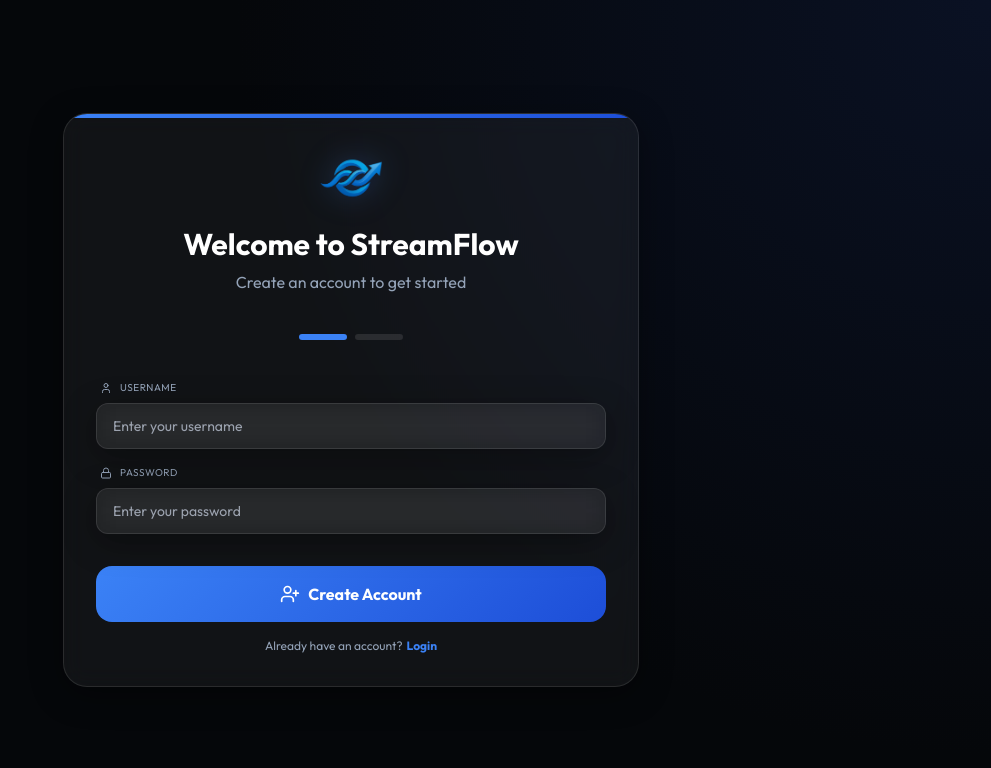
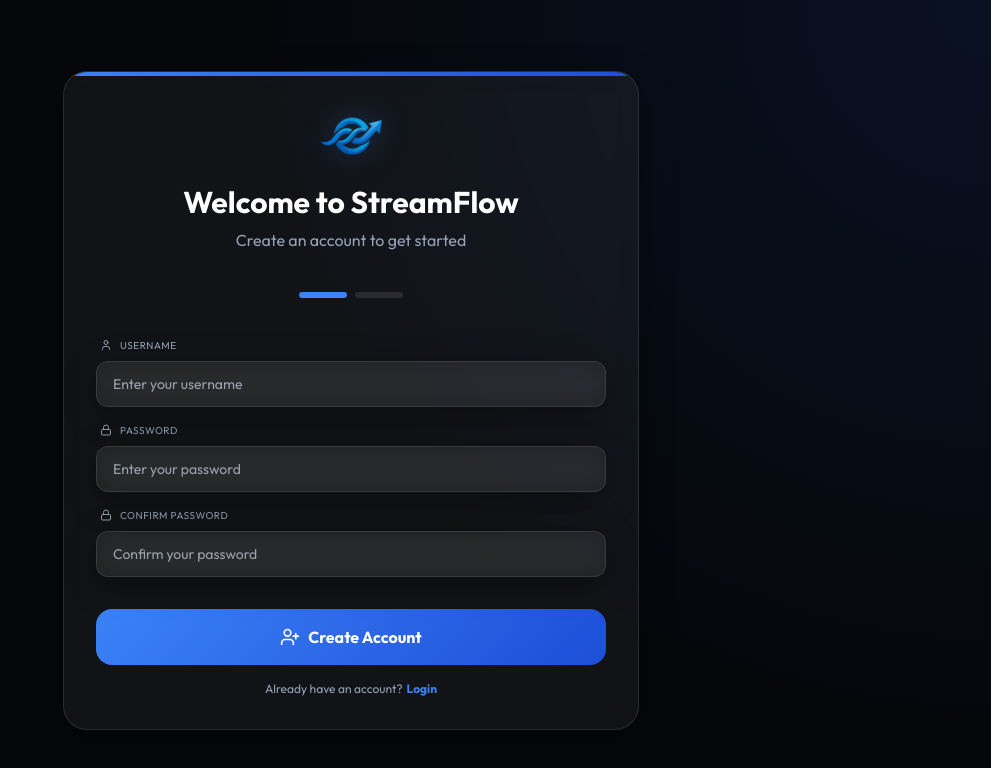
Before and after one commit to RedaYasserSebaa/StreamFlow, a React (Vite) app in the folder frontend/: page / in a window 1280 px wide. Shown: the top 768 px of the page, without its empty margins (289-1280 px from the left). Built offline with nearby package versions, Linux system fonts and the light colour scheme.

Commit message:
feat: implement setup wizard with user authentication and service configuration management

```diff
--- a/frontend/src/App.tsx
+++ b/frontend/src/App.tsx
@@ -5,12 +5,18 @@ import MyLists from './pages/MyLists';
 import SearchResults from './pages/SearchResults';
 import MainLayout from './layout/MainLayout';
 import { useStore } from './store/useStore';
+import Toast from './components/common/Toast';
 
 function App() {
   const { currentView, isConfigured, searchQuery, isAuthenticated } = useStore();
 
   if (!isAuthenticated() || !isConfigured()) {
-    return <Setup />;
+    return (
+      <>
+        <Setup />
+        <Toast />
+      </>
+    );
   }
 
   const renderContent = () => {
@@ -33,9 +39,12 @@ function App() {
   };
 
   return (
-    <MainLayout>
-      {renderContent()}
-    </MainLayout>
+    <>
+      <MainLayout>
+        {renderContent()}
+      </MainLayout>
+      <Toast />
+    </>
   );
 }
 
--- /dev/null
+++ b/frontend/src/components/common/Toast.tsx
@@ -0,0 +1,30 @@
+import { motion, AnimatePresence } from 'framer-motion';
+import { useStore } from '../../store/useStore';
+
+const Toast = () => {
+  const { toast } = useStore();
+
+  return (
+    <AnimatePresence>
+      {toast && (
+        <motion.div
+          initial={{ opacity: 0, y: 50, x: '-50%' }}
+          animate={{ opacity: 1, y: 0, x: '-50%' }}
+          exit={{ opacity: 0, y: 20, x: '-50%' }}
+          className={`fixed bottom-8 left-1/2 -translate-x-1/2 z-[300] px-6 py-3 rounded-2xl glass border border-white/10 shadow-2xl flex items-center gap-3 min-w-[300px] ${
+            toast.type === 'success' ? 'border-accent-primary/30' :
+            toast.type === 'error' ? 'border-red-500/30' : 'border-white/10'
+          }`}
+        >
+          <div className={`w-2 h-2 rounded-full ${
+            toast.type === 'success' ? 'bg-accent-primary animate-pulse' :
+            toast.type === 'error' ? 'bg-red-500' : 'bg-blue-500'
+          }`} />
+          <p className="text-sm font-medium text-white">{toast.message}</p>
+        </motion.div>
+      )}
+    </AnimatePresence>
+  );
+};
+
+export default Toast;
--- a/frontend/src/layout/MainLayout.tsx
+++ b/frontend/src/layout/MainLayout.tsx
@@ -5,7 +5,7 @@ import { motion, AnimatePresence } from 'framer-motion';
 import { Search } from 'lucide-react';
 
 const MainLayout: React.FC<{ children: React.ReactNode }> = ({ children }) => {
-  const { searchQuery, setSearchQuery, selectedMovie, toast, setCurrentView } = useStore();
+  const { searchQuery, setSearchQuery, selectedMovie, setCurrentView } = useStore();
 
   return (
     <div className="flex bg-background min-h-screen">
@@ -55,25 +55,8 @@ const MainLayout: React.FC<{ children: React.ReactNode }> = ({ children }) => {
         </div>
       </main>
 
-      {/* Toast Notification */}
       <AnimatePresence>
-        {toast && (
-          <motion.div
-            initial={{ opacity: 0, y: 50, x: '-50%' }}
-            animate={{ opacity: 1, y: 0, x: '-50%' }}
-            exit={{ opacity: 0, y: 20, x: '-50%' }}
-            className={`fixed bottom-8 left-1/2 -translate-x-1/2 z-[200] px-6 py-3 rounded-2xl glass border border-white/10 shadow-2xl flex items-center gap-3 min-w-[300px] ${
-              toast.type === 'success' ? 'border-accent-primary/30' :
-              toast.type === 'error' ? 'border-red-500/30' : 'border-white/10'
-            }`}
-          >
-            <div className={`w-2 h-2 rounded-full ${
-              toast.type === 'success' ? 'bg-accent-primary animate-pulse' :
-              toast.type === 'error' ? 'bg-red-500' : 'bg-blue-500'
-            }`} />
-            <p className="text-sm font-medium text-white">{toast.message}</p>
-          </motion.div>
-        )}
+        {selectedMovie && <StreamModal />}
       </AnimatePresence>
 
       <AnimatePresence>
--- a/frontend/src/pages/Setup.tsx
+++ b/frontend/src/pages/Setup.tsx
@@ -1,4 +1,4 @@
-import { useState } from 'react';
+import { useState, useEffect } from 'react';
 import { motion, AnimatePresence } from 'framer-motion';
 import {
   Search, Key, Server, CheckCircle, Network, ChevronRight,
@@ -8,13 +8,14 @@ import { useStore } from '../store/useStore';
 import { getBackendApi, loginUser, registerUser } from '../api';
 
 const Setup = () => {
-  const { config, setConfig, login, showToast } = useStore();
+  const { config, setConfig, login, showToast, isAuthenticated } = useStore();
   const [step, setStep] = useState(1);
   const [authMode, setAuthMode] = useState<'login' | 'signup'>('signup');
 
   const [authData, setAuthData] = useState({
     username: '',
-    password: ''
+    password: '',
+    confirmPassword: ''
   });
 
   const [formData, setFormData] = useState({
@@ -34,22 +35,31 @@ const Setup = () => {
   const [isAdvancedOpen, setIsAdvancedOpen] = useState(false);
   const [isLoading, setIsLoading] = useState(false);
 
+  useEffect(() => {
+    if (isAuthenticated()) {
+      setStep(2);
+    }
+  }, [isAuthenticated]);
+
   const handleAuth = async (e: React.FormEvent) => {
     e.preventDefault();
+
+    if (authMode === 'signup' && authData.password !== authData.confirmPassword) {
+      showToast('Passwords do not match', 'error');
+      return;
+    }
+
     setIsLoading(true);
     try {
       const authFunc = authMode === 'login' ? loginUser : registerUser;
       const res = await authFunc(formData.backend_url, authData);
 
       if (res.success) {
-        // If logging in, we might already have config
         login({ username: res.user.username, token: res.token }, res.user);
 
-        if (authMode === 'login' && res.user.config) {
-          // If login success and config exists, we're done
+        if (authMode === 'login' && res.user.config && res.user.config.tmdb_api_key) {
           showToast(`Welcome back, ${res.user.username}!`, 'success');
         } else {
-          // If signup or login without config, go to step 2
           setStep(2);
           if (res.user.config) {
             setFormData({ ...formData, ...res.user.config });
@@ -57,7 +67,8 @@ const Setup = () => {
         }
       }
     } catch (err: any) {
-      showToast(err.response?.data?.error || 'Authentication failed', 'error');
+      const errorMsg = err.response?.data?.error || 'Authentication failed. Please try again.';
+      showToast(errorMsg, 'error');
     } finally {
       setIsLoading(false);
     }
@@ -87,11 +98,8 @@ const Setup = () => {
     e.preventDefault();
     setIsLoading(true);
     try {
-      // First save to existing global config logic (backend server legacy support)
       const api = getBackendApi(formData.backend_url);
       await api.post('/api/config', formData);
-
-      // Then set in store (which triggers sync to backend users.json if logged in)
       setConfig(formData);
       showToast('Configuration saved successfully!', 'success');
     } catch (err) {
@@ -127,10 +135,12 @@ const Setup = () => {
         </div>
 
         {/* Step Indicator */}
+        {!isAuthenticated() && (
           <div className="flex items-center justify-center gap-2 mb-10">
             <div className={`h-1.5 w-12 rounded-full transition-all duration-500 ${step >= 1 ? 'bg-accent-primary' : 'bg-white/10'}`}></div>
             <div className={`h-1.5 w-12 rounded-full transition-all duration-500 ${step >= 2 ? 'bg-accent-primary' : 'bg-white/10'}`}></div>
           </div>
+        )}
 
         <AnimatePresence mode="wait">
           {step === 1 ? (
@@ -169,6 +179,21 @@ const Setup = () => {
                     onChange={(e) => setAuthData({...authData, password: e.target.value})}
                   />
                 </div>
+                {authMode === 'signup' && (
+                  <div className="space-y-2">
+                    <label className="text-[10px] text-muted uppercase tracking-wider px-1 flex items-center gap-2">
+                      <Lock size={12} /> Confirm Password
+                    </label>
+                    <input
+                      type="password"
+                      placeholder="Confirm your password"
+                      required
+                      className={inputClasses}
+                      value={authData.confirmPassword}
+                      onChange={(e) => setAuthData({...authData, confirmPassword: e.target.value})}
+                    />
+                  </div>
+                )}
               </div>
 
               <div className="pt-2">
@@ -347,6 +372,7 @@ const Setup = () => {
               </div>
 
               <div className="flex gap-4">
+                {!isAuthenticated() && (
                   <button
                     type="button"
                     onClick={() => setStep(1)}
@@ -354,13 +380,14 @@ const Setup = () => {
                   >
                     Back
                   </button>
+                )}
                 <button
                   type="submit"
                   disabled={isLoading}
-                  className="flex-[2] bg-gradient-premium hover:shadow-[0_0_20px_rgba(59,130,246,0.4)] text-white py-4 rounded-2xl font-bold transition-all flex items-center justify-center gap-2 disabled:opacity-50"
+                  className={`${isAuthenticated() ? 'w-full' : 'flex-[2]'} bg-gradient-premium hover:shadow-[0_0_20px_rgba(59,130,246,0.4)] text-white py-4 rounded-2xl font-bold transition-all flex items-center justify-center gap-2 disabled:opacity-50`}
                 >
                   {isLoading ? <Loader2 size={20} className="animate-spin" /> : <CheckCircle size={20} />}
-                  Complete Setup
+                  Save Configuration
                 </button>
               </div>
             </motion.form>
```
Also changed, not shown: 1 other file (tests, documents, lock files or other folders). Lines whose indentation alone changed are shown as unchanged.
